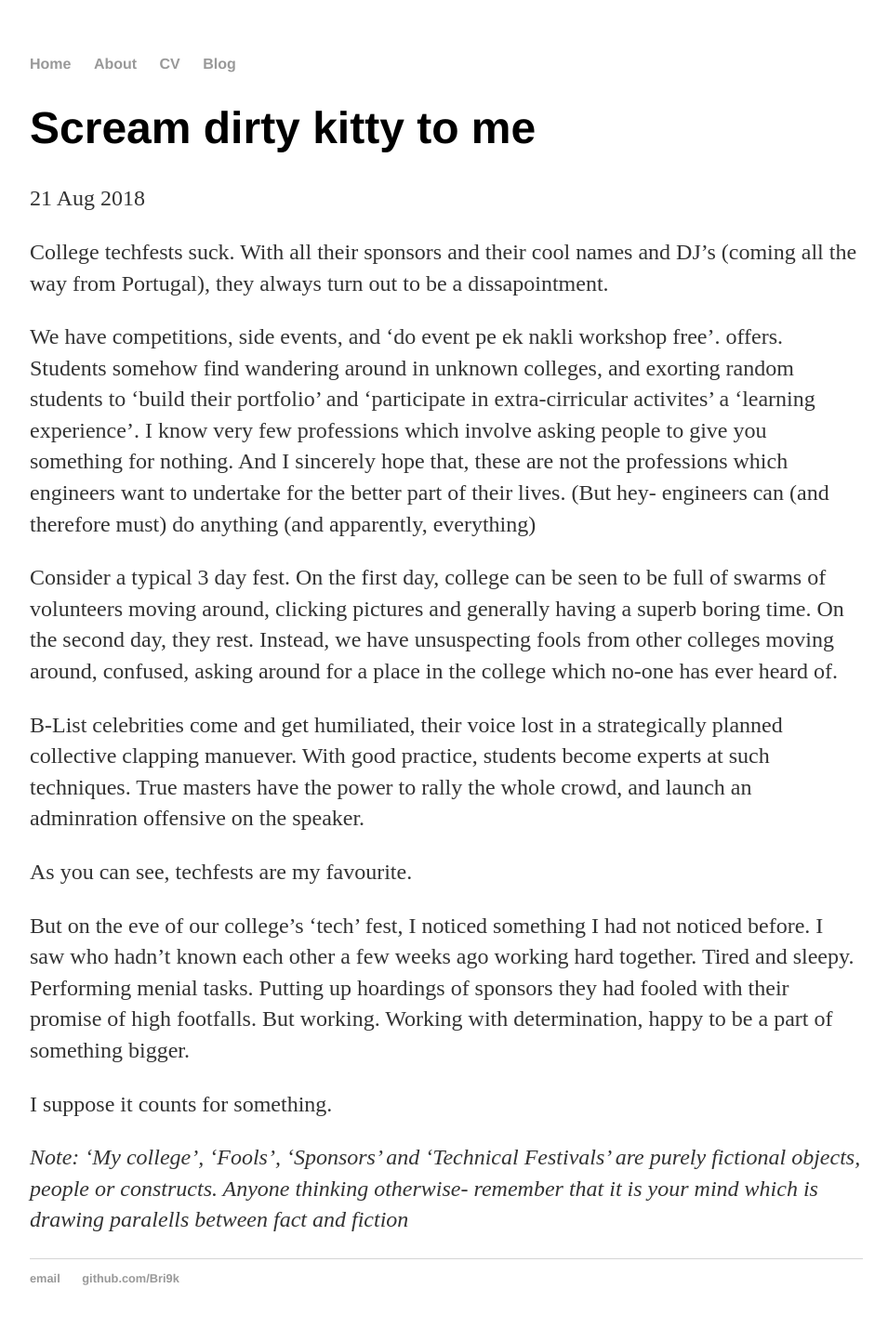
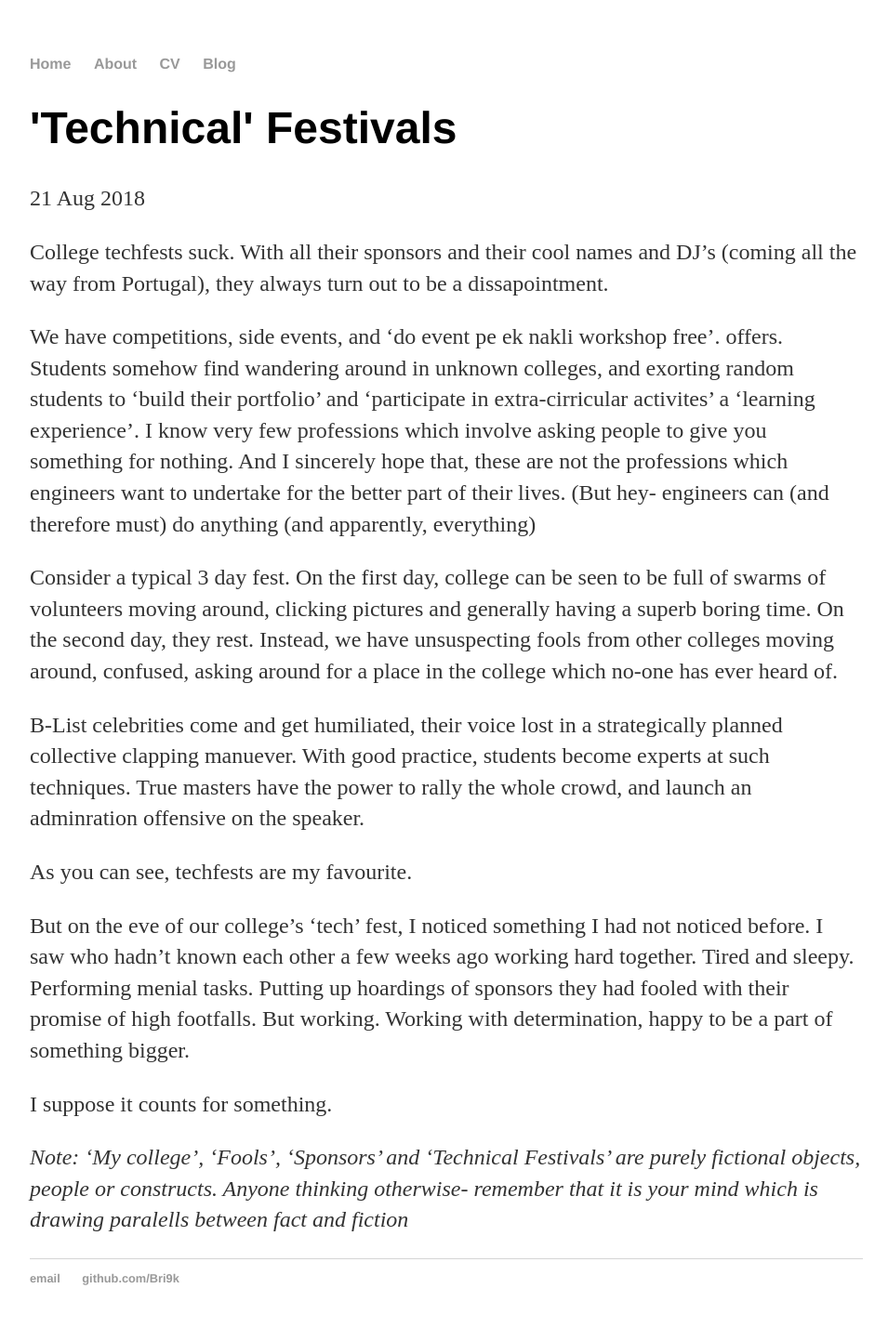
Before and after one commit to akshayrdeodhar/akshayrdeodhar.github.io, a Jekyll site: the page built from _posts/2018-10-02-spark-in-mind.md, in a window 1280 px wide. Shown: the whole page at 93% size, without its empty margins (160-1115 px from the left). Built offline with Jekyll 4.4.1, drawn with Linux system fonts in a browser that asks for light colours.

Commit message:
minor edit

```diff
--- a/_posts/2018-10-02-spark-in-mind.md
+++ b/_posts/2018-10-02-spark-in-mind.md
@@ -1,6 +1,6 @@
 ---
 layout: post
-title: "Scream dirty kitty to me"
+title: "'Technical' Festivals"
 date: 2018-08-21
 ---
 
```
